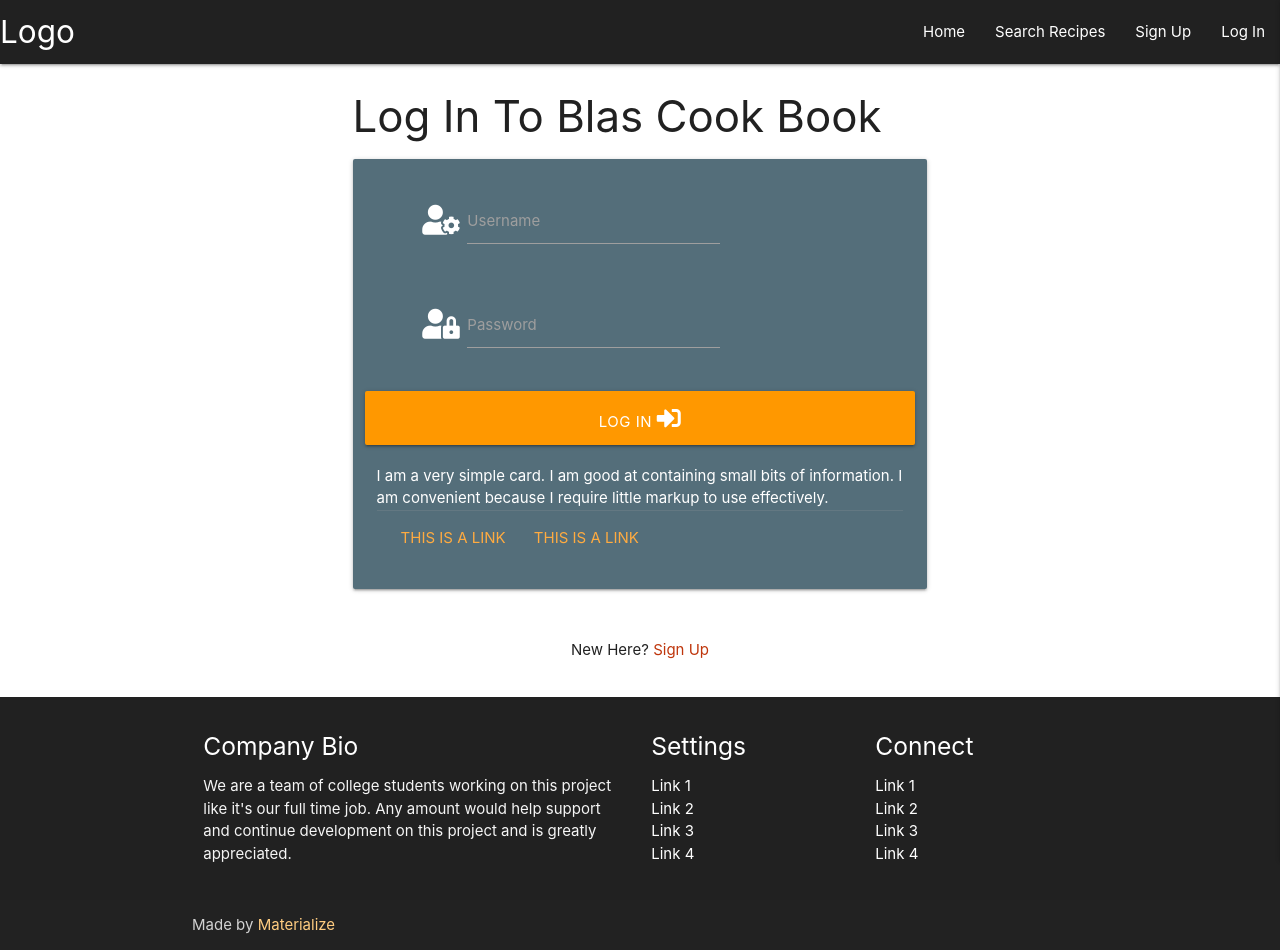
After one commit to lisaloudness/Blas, a Flask app: page /login in a window 1280 px wide. The commit adds this page. Run offline with Flask 3, Linux system fonts and the light colour scheme; some libraries are stand-ins or nearby versions.

Commit message:
Add login functionality

```diff
--- a/app.py
+++ b/app.py
@@ -49,6 +49,33 @@ def register():
     return render_template("register.html")
 
 
+@app.route("/login", methods=["GET", "POST"])
+def login():
+    if request.method == "POST":
+        # check if username exists in db
+        existing_user = mongo.db.users.find_one(
+            {"username": request.form.get("username").lower()})
+
+        if existing_user:
+            # ensure hashed password matches user input
+            if check_password_hash(
+                    existing_user["password"], request.form.get("password")):
+                        session["user"] = request.form.get("username").lower()
+                        flash("Welcome, {}".format(
+                            request.form.get("username")))
+            else:
+                # invalid password match
+                flash("Incorrect Username and/or Password")
+                return redirect(url_for("login"))
+
+        else:
+            # username doesn't exist
+            flash("Incorrect Username and/or Password")
+            return redirect(url_for("login"))
+
+    return render_template("login.html")
+
+
 @app.route("/")
 @app.route("/get_recipes")
 def get_recipes():
--- a/templates/base.html
+++ b/templates/base.html
@@ -23,7 +23,7 @@
         <li><a href="{{ url_for('home') }}">Home</a></li>
         <li><a href="#">Search Recipes</a></li>
         <li><a href="{{ url_for('register') }}">Sign Up</a></li>
-        <li><a href="#">Log In</a></li>
+        <li><a href="{{ url_for('login') }}">Log In</a></li>
       </ul>
     </div>
   </nav>
@@ -33,7 +33,7 @@
     <li><a href="{{ url_for('home') }}">Home</a></li>
     <li><a href="#">Search Recipes</a></li>
     <li><a href="{{ url_for('register') }}">Sign Up</a></li>
-    <li><a href="#">Log In</a></li>
+    <li><a href="{{ url_for('login') }}">Log In</a></li>
   </ul>
 </header>
 
--- /dev/null
+++ b/templates/login.html
@@ -0,0 +1,53 @@
+{% extends "base.html" %}
+{% block content %}
+
+<!-- REGISTRATION CARD -->
+<div class="row">
+  <form class="col s12 m8 offset-m2" method="POST" action="{{ url_for('login') }}">
+    <h3>Log In To Blas Cook Book</h3>
+      <div class="card blue-grey darken-1">
+        <div class="card-content white-text">
+<!-- USERNAME FIELD -->
+          <div class="row">
+            <div class="input-field col s7 offset-m1">
+              <i class="fas fa-user-cog prefix"></i>
+              <input id="username" name="username" type="text" minlength="5"
+                maxlength="15" pattern="^[a-zA-Z0-9]{5,15}$" class="validate" required>
+              <label for="username">Username</label>
+            </div>
+          </div>
+<!-- PASSWORD FIELD -->
+            <div class="row">
+              <div class="input-field col s7 offset-m1">
+                <i class="fas fa-user-lock prefix"></i>
+                <input id="password" name="password" type="password" minlength="5"
+                  maxlength="15" pattern="^[a-zA-Z0-9]{5,15}$" class="validate" required>
+                <label for="password">Password</label>
+              </div>
+            </div>
+<!-- LOGIN BUTTON-->
+            <div class="row">
+              <button type="submit" class="col s12 btn-large waves-effect waves-light orange">Log In <i class="fas fa-sign-in-alt"></i></button>
+            </div>
+              <p>I am a very simple card. I am good at containing small bits of information.
+                  I am convenient because I require little markup to use effectively.</p>
+
+            <div class="card-action">
+              <a href="#">This is a link</a>
+              <a href="#">This is a link</a>
+            </div>
+        </div>
+      </div>
+  </form>
+</div>
+
+<div class="row">
+  <div class="col s12">
+    <p class="center-align">
+        New Here? <a href="{{ url_for('register') }}" class="deep-orange-text text-darken-4">Sign Up</a>
+    </p>
+  </div>
+</div>
+
+
+{% endblock %}
```
Also changed, not shown: templates/register.html (+9 -0 lines).
